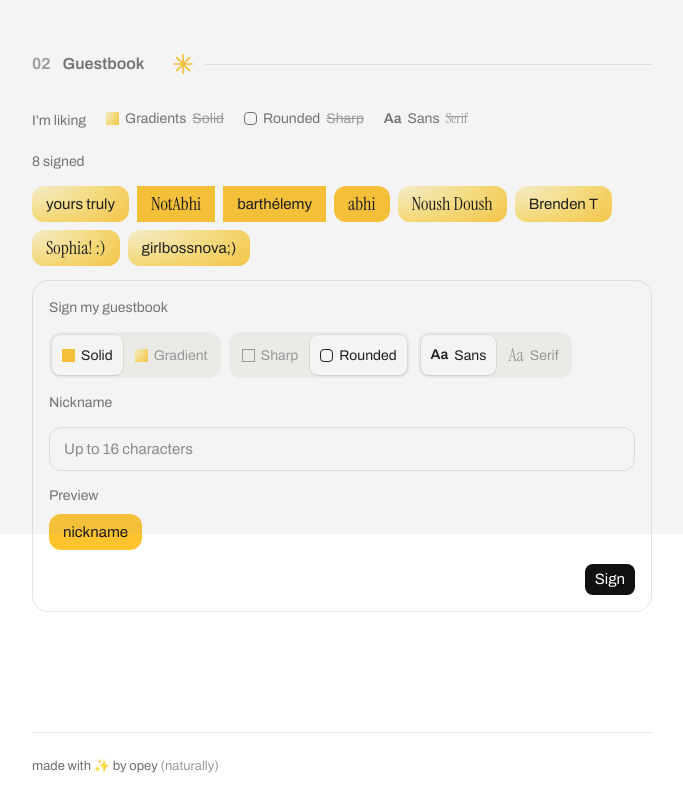
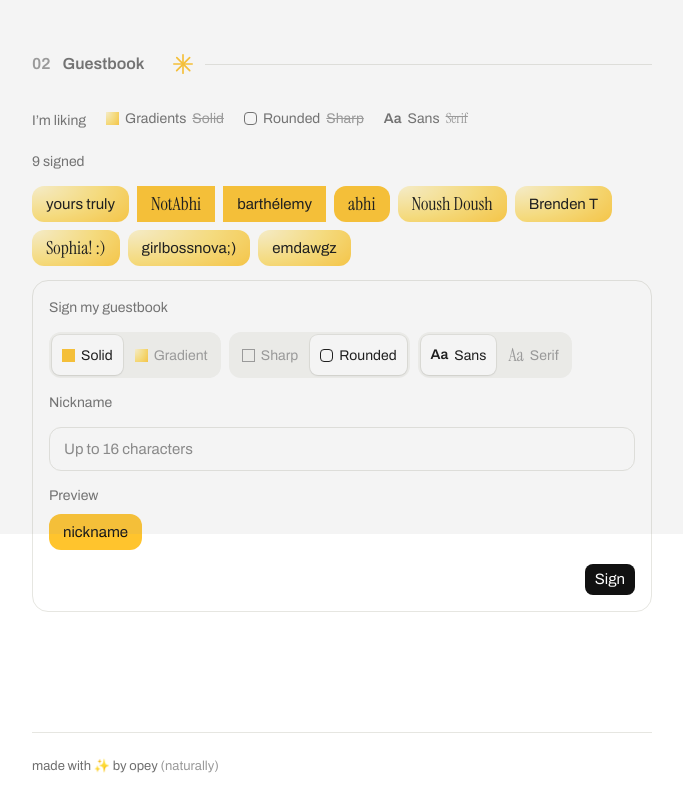
Before and after one commit to Opeyem1a/portfolio-v2, a Next.js app: page / in a window 1280 px wide. Shown: the part 1186-1986 px from the top of the page, without its empty margins (298-981 px from the left). Built offline with nearby package versions, Linux system fonts and the light colour scheme.

Commit message:
chore: update responses (#67)

```diff
--- a/src/data/guestbook.ts
+++ b/src/data/guestbook.ts
@@ -24,6 +24,7 @@ const SIGNATURES: Signature[] = [
         corner: 'rounded',
         type: 'sans',
     },
+    { name: 'emdawgz', fill: 'gradient', corner: 'rounded', type: 'sans' },
 ];
 
 export type { Vibe, Signature };
```
